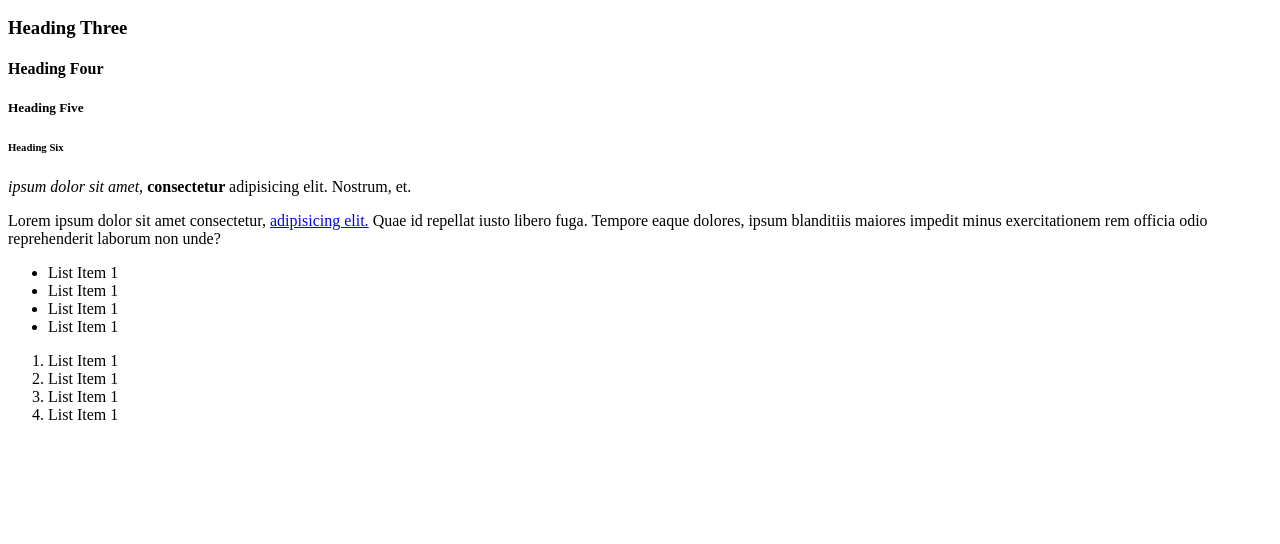
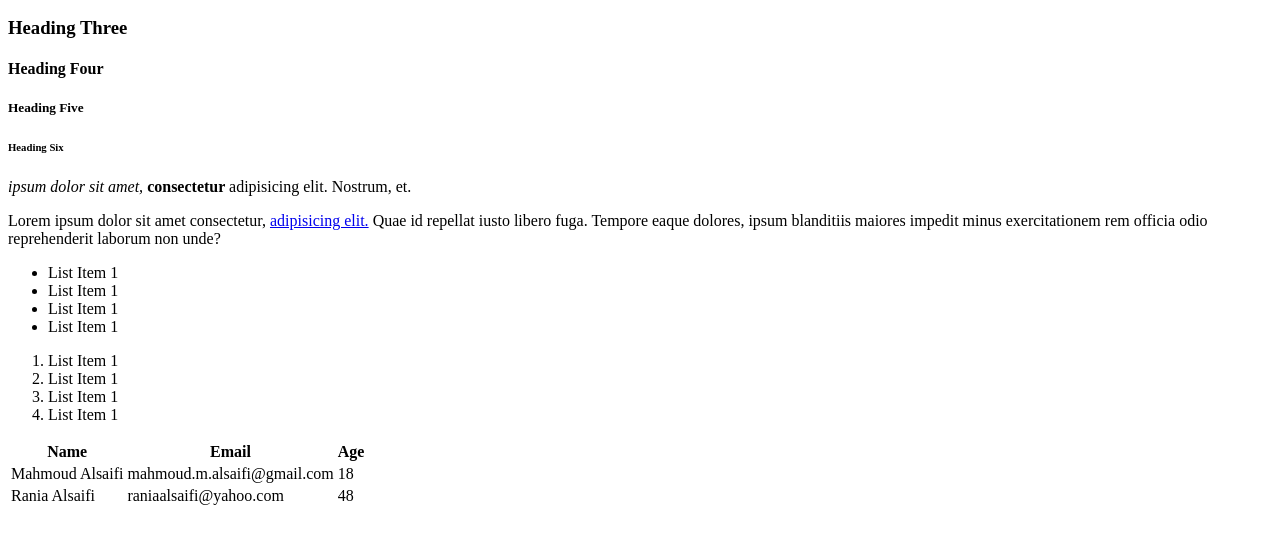
Before and after one commit to mahmoudalsaifi/HTML-work, a plain HTML site: page index2.html in a window 1280 px wide. Shown: the part 110-654 px from the top of the page. Drawn offline with Linux system fonts and the light colour scheme.

Commit message:
Added a Table with Data

```diff
--- a/index2.html
+++ b/index2.html
@@ -27,5 +27,31 @@
         <li> List Item 1</li>
         <li> List Item 1</li>
         </ol>
+        <!-- Table-->
+        <table>
+        <thead>
+<tr>
+    <th> Name </th>
+    <th> Email </th>
+    <th> Age </th>
+</tr>
+        </thead>
+        <tbody>
+            <tr>
+                <td>Mahmoud Alsaifi </td>
+                <td>mahmoud.m.alsaifi@gmail.com</td>
+                <td>18</td>
+ </tr>
+ <tr>
+     <td>Rania Alsaifi</td>
+     <td>raniaalsaifi@yahoo.com</td>
+     <td>48</td>
+</tr>
+
+
+        </tbody>
+
+
+        </table>
 </body>
 </html>
```
